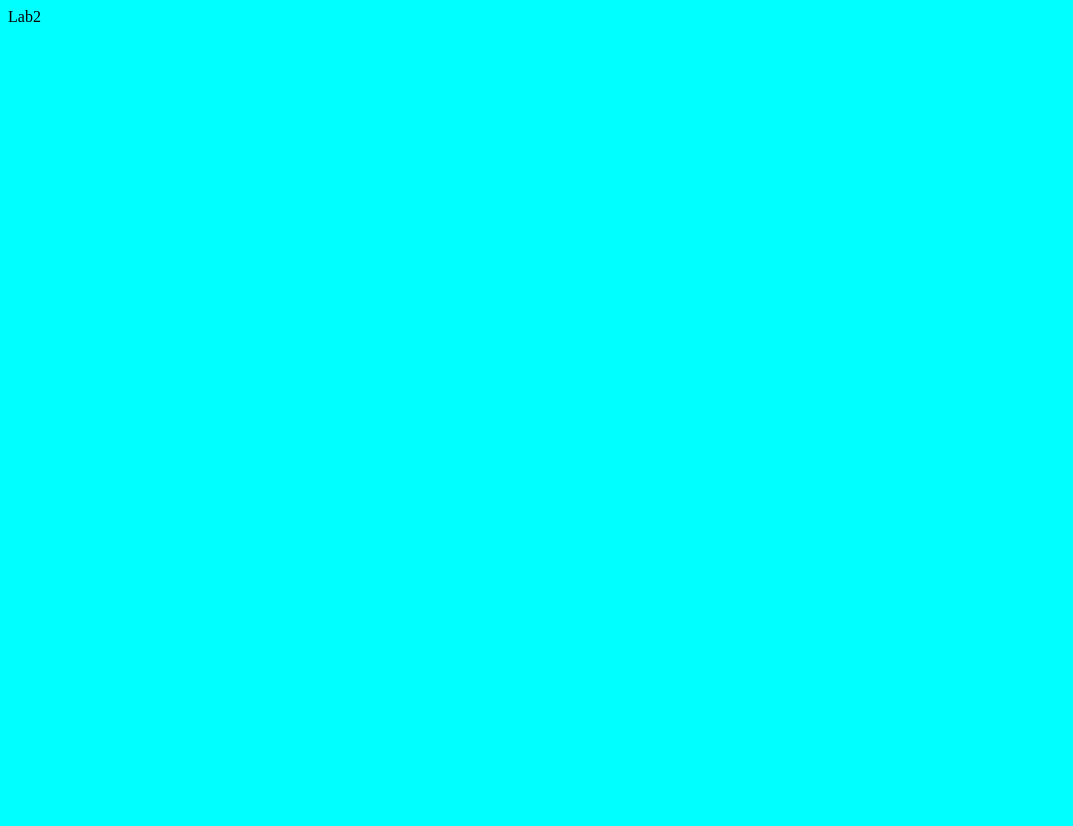
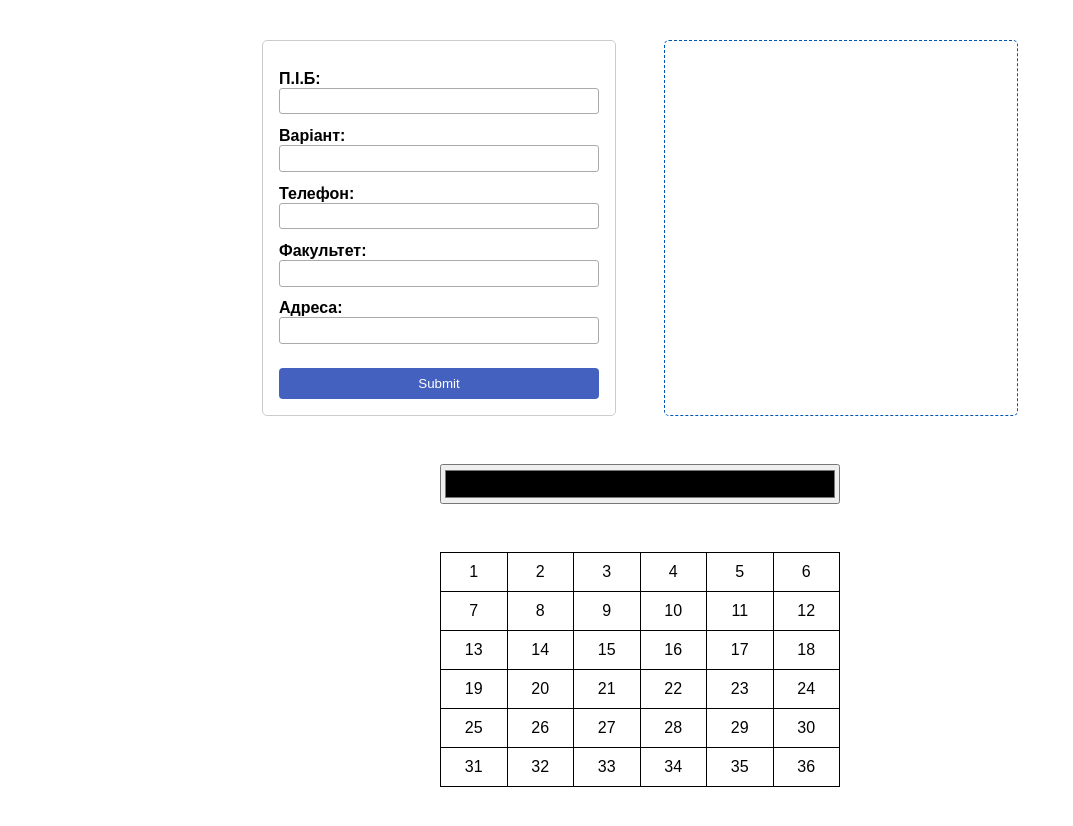
Before and after one commit to soylltari/frontend-labs, a plain HTML site: page lab5/index.html in a window 1280 px wide. Shown: the whole page, without its empty margins (0-1073 px from the left). Before the commit the page ends 800 px from the top, so only its background shows below. Drawn offline with Linux system fonts and the light colour scheme.

Commit message:
Add lab 5

```diff
--- a/lab5/index.html
+++ b/lab5/index.html
@@ -4,9 +4,78 @@
     <meta charset="UTF-8" />
     <meta name="viewport" content="width=device-width, initial-scale=1.0" />
     <link rel="stylesheet" href="./styles.css" />
-    <title>Срібранець Марія Андріївна, ІМ-33, Лабораторна 2, Варіант 7</title>
+    <script src="script.js" defer></script>
+    <title>Срібранець Марія Андріївна, ІМ-33, Лабораторна 5, Варіант 7</title>
   </head>
   <body>
-    Lab2
+    <div class="task1-container">
+      <form id="form">
+        <label for="full-name">П.І.Б:</label>
+        <input name="full-name" id="full-name" type="text" />
+        <label for="variant">Варіант:</label>
+        <input name="variant" id="variant" type="text" />
+        <label for="phone">Телефон:</label>
+        <input name="phone" id="phone" type="text" />
+        <label for="faculty">Факультет:</label>
+        <input name="faculty" id="faculty" type="text" />
+        <label for="address">Адреса:</label>
+        <input name="address" id="address" type="text" />
+        <button id="submit-btn" type="submit">Submit</button>
+      </form>
+      <div class="output"></div>
+    </div>
+    <div class="task2-container">
+      <input type="color" id="input-color" />
+      <table id="table">
+        <tr>
+          <td>1</td>
+          <td>2</td>
+          <td>3</td>
+          <td>4</td>
+          <td>5</td>
+          <td>6</td>
+        </tr>
+        <tr>
+          <td class="variant-cell">7</td>
+          <td>8</td>
+          <td>9</td>
+          <td>10</td>
+          <td>11</td>
+          <td>12</td>
+        </tr>
+        <tr>
+          <td>13</td>
+          <td>14</td>
+          <td>15</td>
+          <td>16</td>
+          <td>17</td>
+          <td>18</td>
+        </tr>
+        <tr>
+          <td>19</td>
+          <td>20</td>
+          <td>21</td>
+          <td>22</td>
+          <td>23</td>
+          <td>24</td>
+        </tr>
+        <tr>
+          <td>25</td>
+          <td>26</td>
+          <td>27</td>
+          <td>28</td>
+          <td>29</td>
+          <td>30</td>
+        </tr>
+        <tr>
+          <td>31</td>
+          <td>32</td>
+          <td>33</td>
+          <td>34</td>
+          <td>35</td>
+          <td>36</td>
+        </tr>
+      </table>
+    </div>
   </body>
 </html>
--- /dev/null
+++ b/lab5/script.js
@@ -0,0 +1,120 @@
+// TASK 1
+
+const fullName = document.getElementById("full-name");
+const variant = document.getElementById("variant");
+const phone = document.getElementById("phone");
+const faculty = document.getElementById("faculty");
+const address = document.getElementById("address");
+const output = document.querySelector(".output");
+
+const formFields = { fullName, variant, phone, faculty, address };
+
+document.getElementById("form").addEventListener("submit", (e) => {
+  e.preventDefault();
+
+  if (validateForm(formFields)) {
+    output.innerHTML = `
+    <p>П.І.Б.: ${formFields.fullName.value}</p>
+    <p>Варіант: ${formFields.variant.value}</p>
+    <p>Телефон: ${formFields.phone.value}</p>
+    <p>Факультет: ${formFields.faculty.value}</p>
+    <p>Адреса: ${formFields.address.value}</p>
+    `;
+  } else {
+    alert("Виправте помилки у виділених полях");
+  }
+});
+
+function validateForm(fields) {
+  let isValid = true;
+
+  // Тільки літери, пробіли та апострофи. Довжина 3-40 символів
+  const fullNameRegExp = /^[a-zA-Zа-яА-ЯіІїЇєЄ'\s]{3,40}$/;
+  // Тільки цифри
+  const variantRegExp = /^\d+$/;
+  // Формат телефону +380... і максимум лише 10 цифр
+  const phoneRegExp = /^\+380\d{9}$/;
+  // Тільки літери та пробіли, 3-50 символів.
+  const facultyRegExp = /^[a-zA-Zа-яА-ЯіІїЇєЄ\s]{3,50}$/;
+  // Мінімум 7 символів, дозволяє літери, цифри, пробіли, коми, крапки та тире.
+  const addressRegExp = /^[a-zA-Zа-яА-ЯіІїЇєЄ0-9\s,\.\-]{7,}$/;
+
+  function toggleError(element, isFieldValid) {
+    if (!isFieldValid) {
+      element.classList.add("error");
+      isValid = false;
+    } else {
+      element.classList.remove("error");
+    }
+  }
+
+  // ПІБ
+  const isFullNameValid = fullNameRegExp.test(fields.fullName.value.trim());
+  toggleError(fields.fullName, isFullNameValid);
+
+  // Варіант
+  const isVariantValid = variantRegExp.test(fields.variant.value.trim());
+  toggleError(fields.variant, isVariantValid);
+
+  // Телефон
+  const isPhoneValid = phoneRegExp.test(fields.phone.value.trim());
+  toggleError(fields.phone, isPhoneValid);
+
+  // Факультет
+  const isFacultyValid = facultyRegExp.test(fields.faculty.value.trim());
+  toggleError(fields.faculty, isFacultyValid);
+
+  // Адреса
+  const isAddressValid = addressRegExp.test(fields.address.value.trim());
+  toggleError(fields.address, isAddressValid);
+
+  return isValid;
+}
+
+// TASK 2
+
+const table = document.getElementById("table");
+const rows = table.getElementsByTagName("tr");
+const cell = document.querySelector(".variant-cell");
+const inputColor = document.getElementById("input-color");
+
+let permanentColor = null;
+
+// Функції
+function getRandomColor() {
+  const letters = "0123456789ABCDEF";
+  let color = "#";
+  for (let i = 0; i < 6; i++) {
+    color += letters[Math.floor(Math.random() * 16)];
+  }
+  return color;
+}
+
+function highlightRows(startIndex) {
+  for (let row of rows) {
+    row.style.backgroundColor = null;
+  }
+
+  for (let i = startIndex; i < rows.length; i += 2) {
+    rows[i].style.backgroundColor = inputColor.value;
+  }
+}
+
+// Обробники подій
+cell.addEventListener("mouseenter", () => {
+  cell.style.backgroundColor = getRandomColor();
+});
+cell.addEventListener("mouseleave", () => {
+  cell.style.backgroundColor = permanentColor;
+});
+
+cell.addEventListener("click", () => {
+  permanentColor = inputColor.value;
+  cell.style.backgroundColor = permanentColor;
+});
+
+for (let i = 0; i < rows.length; i++) {
+  rows[i].addEventListener("dblclick", function () {
+    highlightRows(i);
+  });
+}
--- a/lab5/styles.css
+++ b/lab5/styles.css
@@ -1,3 +1,94 @@
 body {
-  background-color: aqua;
+  display: flex;
+  flex-direction: column;
+  align-items: center;
+  min-height: 100vh;
+  padding: 2rem 1rem;
+  font-family: sans-serif;
 }
+
+h1,
+h2 {
+  text-align: center;
+  width: 100%;
+  margin-bottom: 1rem;
+}
+
+.task1-container,
+.task2-container {
+  display: flex;
+  gap: 3rem;
+  width: 90%;
+  max-width: 1000px;
+  margin-bottom: 2rem;
+}
+
+.task1-container {
+  justify-content: center;
+}
+
+.task2-container {
+  flex-direction: column;
+  align-items: center;
+}
+
+form {
+  display: flex;
+  flex-direction: column;
+  width: 20rem;
+  padding: 1rem;
+  border: 1px solid #ccc;
+  border-radius: 5px;
+}
+
+form label {
+  margin-top: 0.8rem;
+  font-weight: bold;
+}
+
+input[type="text"] {
+  padding: 0.3rem;
+  border: 1px solid #aaa;
+  border-radius: 3px;
+}
+
+#submit-btn {
+  margin-top: 1.5rem;
+  padding: 0.5rem 1rem;
+  background-color: #4461c0;
+  color: white;
+  border: none;
+  border-radius: 4px;
+  cursor: pointer;
+}
+
+table {
+  border-collapse: collapse;
+  width: 100%;
+  max-width: 400px;
+}
+th,
+td {
+  border: 1px solid black;
+  padding: 10px;
+  text-align: center;
+}
+
+#input-color {
+  width: 100%;
+  max-width: 400px;
+  height: 40px;
+  margin-top: 1rem;
+}
+
+.error {
+  border: 2px solid red !important;
+  background-color: #ffe6e6;
+}
+
+.output {
+  width: 20rem;
+  padding: 1rem;
+  border: 1px dashed #0056b3;
+  border-radius: 5px;
+}
```
Also changed, not shown: index.html (+1 -1 lines).
